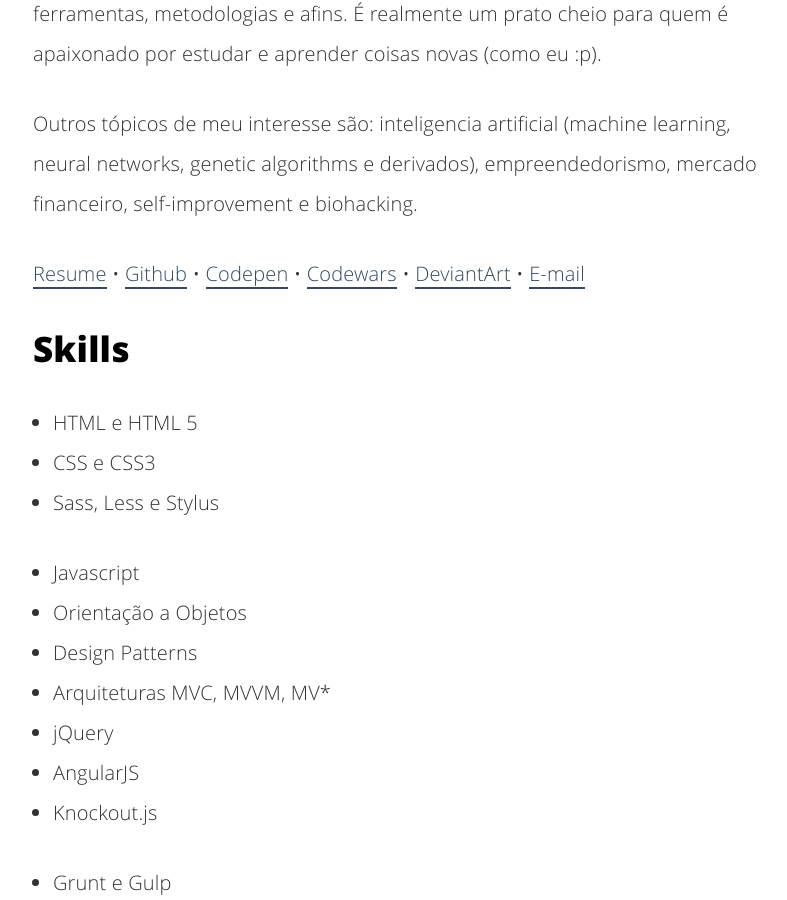
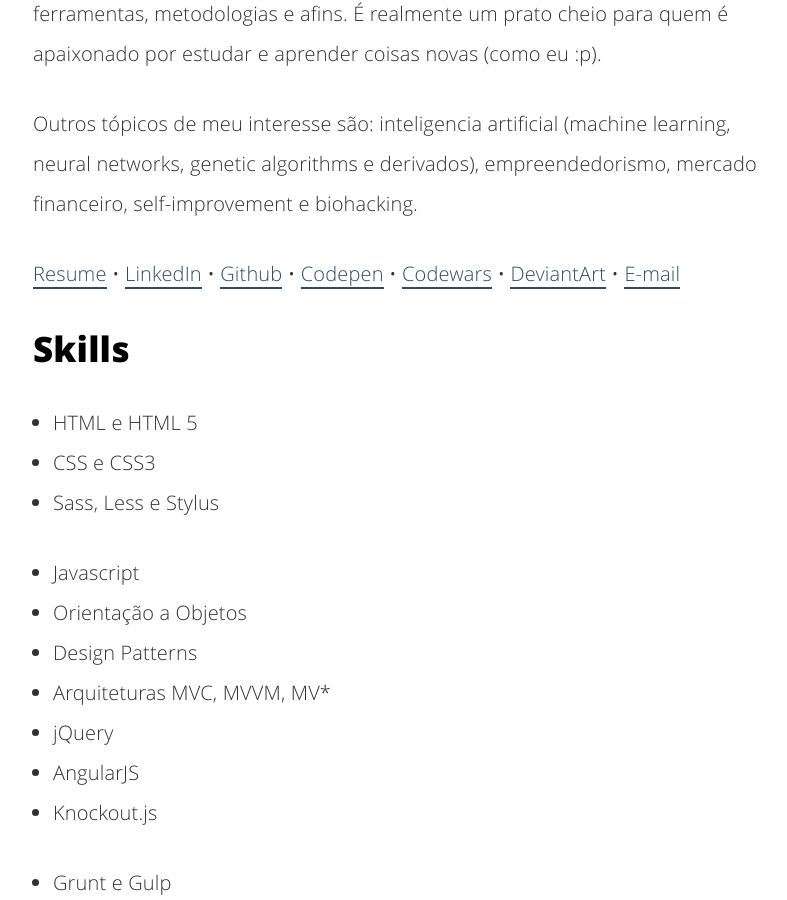
Before and after one commit to cauequeiroz/cauequeiroz.github.io, a Jekyll site: the page built from about.html, in a window 1280 px wide and 900 px high, scrolled down 1635 px. Shown: the whole window, without its empty margins (227-1014 px from the left). Built offline with Jekyll 4.4.1, drawn with Linux system fonts in a browser that asks for light colours.

Commit message:
Add linkedin

```diff
--- a/about.html
+++ b/about.html
@@ -15,7 +15,7 @@ description: "I am the one who knocks. Não serve isso né? Vamos lá então!"
 
 <p>Outros tópicos de meu interesse são: inteligencia artificial (machine learning, neural networks, genetic algorithms e derivados), empreendedorismo, mercado financeiro, self-improvement e biohacking.</p>
 
-<p><a href="https://github.com/cauequeiroz/resume">Resume</a> • <a href="https://github.com/cauequeiroz">Github</a> • <a href="http://codepen.io/cauequeiroz/">Codepen</a> • <a href="https://www.codewars.com/users/cauequeiroz">Codewars</a> • <a href="http://cauequeiroz.deviantart.com/gallery/">DeviantArt</a> • <a href="mailto:cauenqueiroz@gmail.com">E-mail</a>
+<p><a href="https://github.com/cauequeiroz/resume">Resume</a> • <a href="https://www.linkedin.com/in/caue-queiroz">LinkedIn</a> • <a href="https://github.com/cauequeiroz">Github</a> • <a href="http://codepen.io/cauequeiroz/">Codepen</a> • <a href="https://www.codewars.com/users/cauequeiroz">Codewars</a> • <a href="http://cauequeiroz.deviantart.com/gallery/">DeviantArt</a> • <a href="mailto:cauenqueiroz@gmail.com">E-mail</a>
 
 <h2>Skills</h2>
 
```
